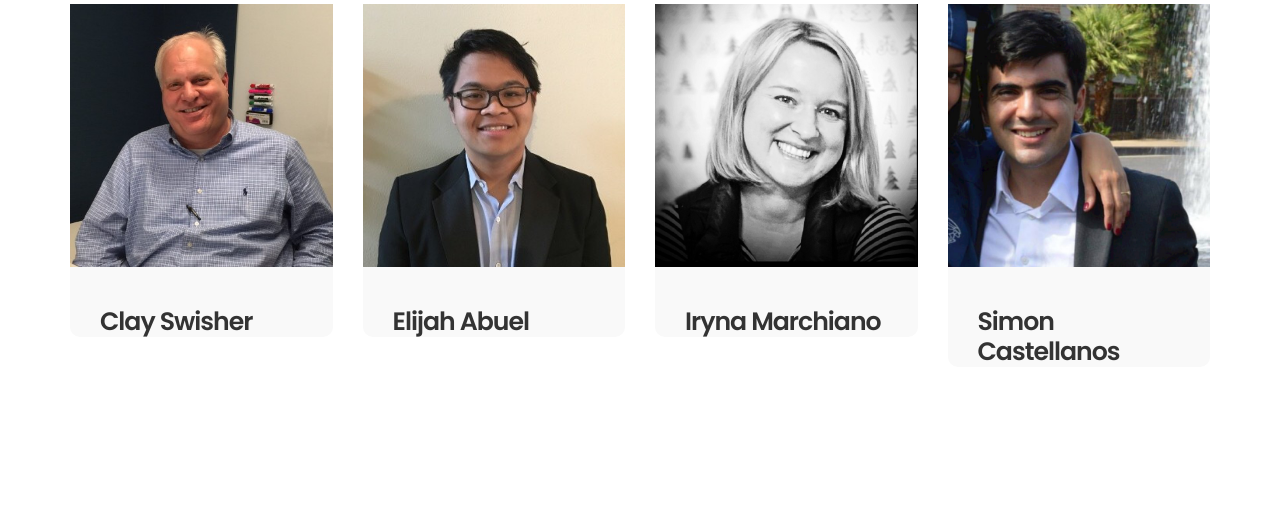
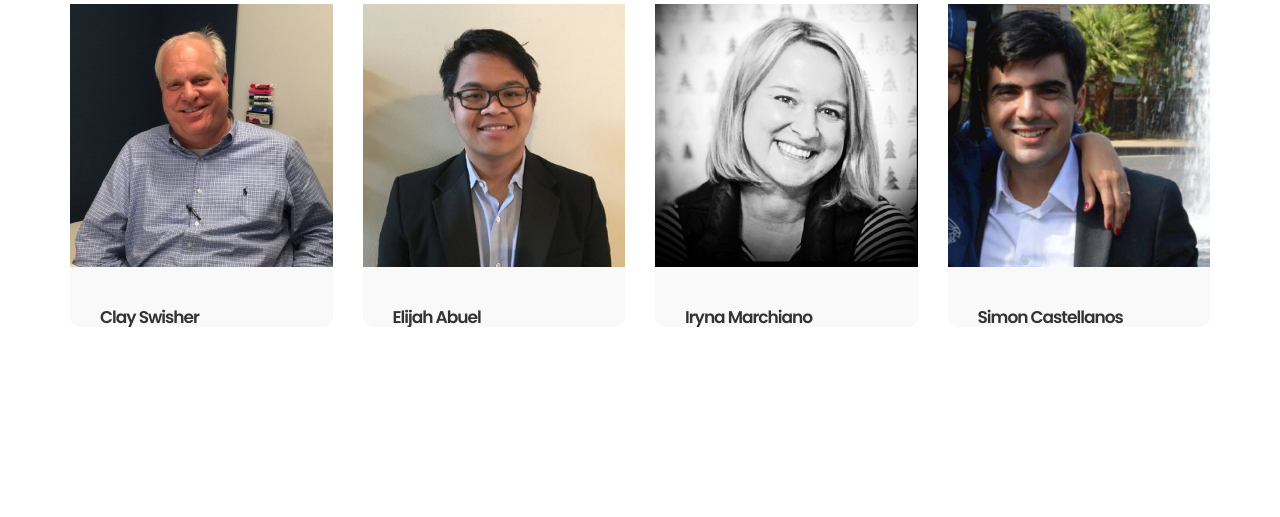
Before and after one commit to simoncastellanos9/pneumonia_machinelearning, a Flask app: page / in a window 1280 px wide. Shown: the part 1398-1915 px from the top of the page. After the commit the page ends 1725 px from the top, so only its background shows below. Run offline with Flask 2, Linux system fonts and the light colour scheme; some libraries are stand-ins or nearby versions.

Commit message:
change html font size for names

```diff
--- a/templates/upload.html
+++ b/templates/upload.html
@@ -225,7 +225,7 @@
                               <img src="../static/images/clay.jfif" class="img-responsive" alt="">
 
                                    <div class="team-info">
-                                        <h3>Clay Swisher</h3>
+                                        <h3 style="font-size:17px">Clay Swisher</h3>
                                    </div>
                          </div>
                     </div>
@@ -234,7 +234,7 @@
                               <img src="../static/images/elijah.jfif" class="img-responsive" alt="">
 
                                    <div class="team-info">
-                                        <h3>Elijah Abuel</h3>
+                                        <h3 style="font-size:17px">Elijah Abuel</h3>
                                    </div>
                          </div>
                     </div>
@@ -243,7 +243,7 @@
                               <img src="../static/images/iryna.jfif" class="img-responsive" alt="">
 
                                    <div class="team-info">
-                                        <h3>Iryna Marchiano</h3>
+                                        <h3 style="font-size:17px">Iryna Marchiano</h3>
                                    </div>
                          </div>
                     </div>
@@ -252,7 +252,7 @@
                               <img src="../static/images/simon.jfif" class="img-responsive" alt="">
 
                                    <div class="team-info">
-                                        <h3>Simon Castellanos</h3>
+                                        <h3 style="font-size:17px">Simon Castellanos</h3>
                                    </div>
                          </div>
                     </div>
```
